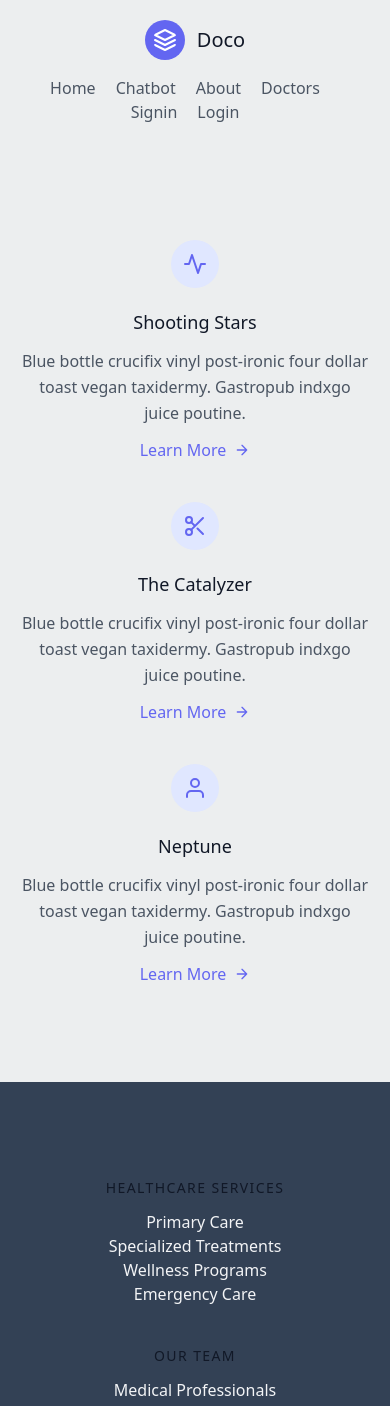
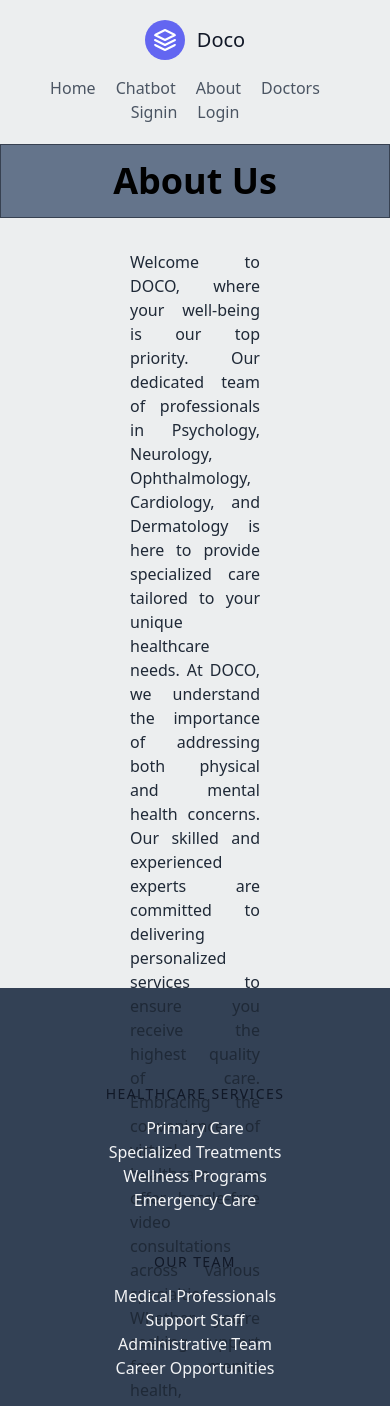
Before and after one commit to asifrahaman13/healthcare, a Next.js app in the folder frontend/: page /about in a window 390 px wide. Shown: the top 1406 px of the page. Built offline with nearby package versions, Linux system fonts and the light colour scheme.

Commit message:
WIP: Updated the UI design

```diff
--- a/frontend/components/Services.jsx
+++ b/frontend/components/Services.jsx
@@ -37,12 +37,13 @@ const Services = () => {
               </div>
               <div class="flex-grow">
                 <h2 class="text-gray-900 text-lg title-font font-medium mb-3">
-                  Shooting Stars
+             Specialized Doctors
                 </h2>
                 <p class="leading-relaxed text-base">
-                  Blue bottle crucifix vinyl post-ironic four dollar toast vegan
-                  taxidermy. Gastropub indxgo juice poutine, ramps microdosing
-                  banh mi pug VHS try-hard.
+
+             Discover specialized care with our expert team in Psychology, Neurology, Ophthalmology, Cardiology, and Dermatology.
+             From mental health to skin concerns, our skilled professionals prioritize your well-being.
+              Benefit from personalized services addressing your unique healthcare needs.
                 </p>
                 <a class="mt-3 text-indigo-500 inline-flex items-center">
                   Learn More
@@ -78,12 +79,11 @@ const Services = () => {
               </div>
               <div class="flex-grow">
                 <h2 class="text-gray-900 text-lg title-font font-medium mb-3">
-                  The Catalyzer
+                 Expert Guidance through Video Interactions
                 </h2>
                 <p class="leading-relaxed text-base">
-                  Blue bottle crucifix vinyl post-ironic four dollar toast vegan
-                  taxidermy. Gastropub indxgo juice poutine, ramps microdosing
-                  banh mi pug VHS try-hard.
+               Ease into virtual healthcare! Our platform offers hassle-free video consultations for mental health, neurology, eye, heart, and skin issues.
+               Prioritizing your well-being, we bring expert advice to your space through seamless video interactions.
                 </p>
                 <a class="mt-3 text-indigo-500 inline-flex items-center">
                   Learn More
@@ -118,12 +118,12 @@ const Services = () => {
               </div>
               <div class="flex-grow">
                 <h2 class="text-gray-900 text-lg title-font font-medium mb-3">
-                  Neptune
+                  Unique Chatbot
                 </h2>
                 <p class="leading-relaxed text-base">
-                  Blue bottle crucifix vinyl post-ironic four dollar toast vegan
-                  taxidermy. Gastropub indxgo juice poutine, ramps microdosing
-                  banh mi pug VHS try-hard.
+              Experience the power of precision in our application's chat feature!
+              Enjoy swift responses with minimal delay and optimal latency, ensuring you receive direct and to-the-point answers.
+              Our chat capability guarantees a seamless and efficient interaction for a more engaging experience.
                 </p>
                 <a class="mt-3 text-indigo-500 inline-flex items-center">
                   Learn More
--- a/frontend/pages/about/index.jsx
+++ b/frontend/pages/about/index.jsx
@@ -1,133 +1,166 @@
+// import React from "react";
+
+// const index = () => {
+//   return (
+//     <>
+//       {/* <section class="text-gray-600 body-font">
+//         <div class="container px-5 py-24 mx-auto flex flex-wrap">
+//           <div class="flex flex-col flex-wrap lg:py-6 -mb-10 lg:w-1/2 lg:pl-12 lg:text-left text-center">
+//             <div class="flex flex-col mb-10 lg:items-start items-center">
+//               <div class="w-12 h-12 inline-flex items-center justify-center rounded-full bg-indigo-100 text-indigo-500 mb-5">
+//                 <svg
+//                   fill="none"
+//                   stroke="currentColor"
+//                   stroke-linecap="round"
+//                   stroke-linejoin="round"
+//                   stroke-width="2"
+//                   class="w-6 h-6"
+//                   viewBox="0 0 24 24"
+//                 >
+//                   <path d="M22 12h-4l-3 9L9 3l-3 9H2"></path>
+//                 </svg>
+//               </div>
+//               <div class="flex-grow">
+//                 <h2 class="text-gray-900 text-lg title-font font-medium mb-3">
+//                 Specialized Doctors
+//                 </h2>
+//                 <p class="leading-relaxed text-base">
+//                      "Explore a wealth of expertise with our services!
+//                       Our team comprises skilled doctors specializing in Psychology, Neurology, Ophthalmology, Cardiology, and Dermatology.
+//                        Whether you require support for mental health, neurological conditions, eye care, heart issues, or skin health, our professionals are dedicated to your well-being.
+//                        We offer a range of specialized services tailored to address your unique healthcare needs, ensuring personalized care and attention."
+//                 </p>
+//                 <a class="mt-3 text-indigo-500 inline-flex items-center">
+//                   Learn More
+//                   <svg
+//                     fill="none"
+//                     stroke="currentColor"
+//                     stroke-linecap="round"
+//                     stroke-linejoin="round"
+//                     stroke-width="2"
+//                     class="w-4 h-4 ml-2"
+//                     viewBox="0 0 24 24"
+//                   >
+//                     <path d="M5 12h14M12 5l7 7-7 7"></path>
+//                   </svg>
+//                 </a>
+//               </div>
+//             </div>
+//             <div class="flex flex-col mb-10 lg:items-start items-center">
+//               <div class="w-12 h-12 inline-flex items-center justify-center rounded-full bg-indigo-100 text-indigo-500 mb-5">
+//                 <svg
+//                   fill="none"
+//                   stroke="currentColor"
+//                   stroke-linecap="round"
+//                   stroke-linejoin="round"
+//                   stroke-width="2"
+//                   class="w-6 h-6"
+//                   viewBox="0 0 24 24"
+//                 >
+//                   <circle cx="6" cy="6" r="3"></circle>
+//                   <circle cx="6" cy="18" r="3"></circle>
+//                   <path d="M20 4L8.12 15.88M14.47 14.48L20 20M8.12 8.12L12 12"></path>
+//                 </svg>
+//               </div>
+//               <div class="flex-grow">
+//                 <h2 class="text-gray-900 text-lg title-font font-medium mb-3">
+//                  Expert Guidance through Video Interactions
+//                 </h2>
+//                 <p class="leading-relaxed text-base">
+
+//               "Connect with our doctors through video for hassle-free healthcare! Our platform makes virtual consultations easy, offering expert advice on mental health, neurology, eye, heart, and skin issues.
+//               Discuss your unique needs from the comfort of your space. We prioritize your well-being, providing personalized and convenient healthcare solutions through seamless video interactions."
+//                 </p>
+//                 <a class="mt-3 text-indigo-500 inline-flex items-center">
+//                   Learn More
+//                   <svg
+//                     fill="none"
+//                     stroke="currentColor"
+//                     stroke-linecap="round"
+//                     stroke-linejoin="round"
+//                     stroke-width="2"
+//                     class="w-4 h-4 ml-2"
+//                     viewBox="0 0 24 24"
+//                   >
+//                     <path d="M5 12h14M12 5l7 7-7 7"></path>
+//                   </svg>
+//                 </a>
+//               </div>
+//             </div>
+//             <div class="flex flex-col mb-10 lg:items-start items-center">
+//               <div class="w-12 h-12 inline-flex items-center justify-center rounded-full bg-indigo-100 text-indigo-500 mb-5">
+//                 <svg
+//                   fill="none"
+//                   stroke="currentColor"
+//                   stroke-linecap="round"
+//                   stroke-linejoin="round"
+//                   stroke-width="2"
+//                   class="w-6 h-6"
+//                   viewBox="0 0 24 24"
+//                 >
+//                   <path d="M20 21v-2a4 4 0 00-4-4H8a4 4 0 00-4 4v2"></path>
+//                   <circle cx="12" cy="7" r="4"></circle>
+//                 </svg>
+//               </div>
+//               <div class="flex-grow">
+//                 <h2 class="text-gray-900 text-lg title-font font-medium mb-3">
+//                   Neptune
+//                 </h2>
+//                 <p class="leading-relaxed text-base">
+//                   Blue bottle crucifix vinyl post-ironic four dollar toast vegan
+//                   taxidermy. Gastropub indxgo juice poutine.
+//                 </p>
+//                 <a class="mt-3 text-indigo-500 inline-flex items-center">
+//                   Learn More
+//                   <svg
+//                     fill="none"
+//                     stroke="currentColor"
+//                     stroke-linecap="round"
+//                     stroke-linejoin="round"
+//                     stroke-width="2"
+//                     class="w-4 h-4 ml-2"
+//                     viewBox="0 0 24 24"
+//                   >
+//                     <path d="M5 12h14M12 5l7 7-7 7"></path>
+//                   </svg>
+//                 </a>
+//               </div>
+//             </div>
+//           </div>
+//         </div>
+//       </section> */}
+//     <div>About us</div>
+//     <div>
+//       Welcome to DOCO, where your well-being is our top priority. Our dedicated team of professionals in Psychology, Neurology, Ophthalmology, Cardiology, and Dermatology is here to provide specialized care tailored to your unique healthcare needs.
+// At DOCO, we understand the importance of addressing both physical and mental health concerns. Our skilled and experienced experts are committed to delivering personalized services to ensure you receive the highest quality of care.
+// Embracing the convenience of virtual healthcare, we offer hassle-free video consultations across various specialties. Whether you're seeking support for mental health, neurological concerns, eye issues, heart conditions, or dermatological issues, our platform allows you to connect with our expert team from the comfort of your own space.
+// Experience the power of precision with our application's chat feature. We prioritize efficiency and direct communication, providing swift responses with minimal delay and optimal latency. Our chat capability is designed to offer a seamless and engaging interaction, ensuring you receive the information you need without any hassle.
+// At DOCO, we believe in making healthcare accessible and convenient without compromising on quality. Our commitment to your well-being is reflected in every aspect of our services, from expert consultations to responsive chat interactions.
+// Discover a new level of healthcare with DOCO. Your journey to optimal health starts here.
+//     </div>
+//     </>
+//   );
+// };
+
+// export default index;
 import React from "react";
 
-const index = () => {
+const Index = () => {
   return (
-    <>
-      <section class="text-gray-600 body-font">
-        <div class="container px-5 py-24 mx-auto flex flex-wrap">
-          <div class="flex flex-col flex-wrap lg:py-6 -mb-10 lg:w-1/2 lg:pl-12 lg:text-left text-center">
-            <div class="flex flex-col mb-10 lg:items-start items-center">
-              <div class="w-12 h-12 inline-flex items-center justify-center rounded-full bg-indigo-100 text-indigo-500 mb-5">
-                <svg
-                  fill="none"
-                  stroke="currentColor"
-                  stroke-linecap="round"
-                  stroke-linejoin="round"
-                  stroke-width="2"
-                  class="w-6 h-6"
-                  viewBox="0 0 24 24"
-                >
-                  <path d="M22 12h-4l-3 9L9 3l-3 9H2"></path>
-                </svg>
-              </div>
-              <div class="flex-grow">
-                <h2 class="text-gray-900 text-lg title-font font-medium mb-3">
-                  Shooting Stars
-                </h2>
-                <p class="leading-relaxed text-base">
-                  Blue bottle crucifix vinyl post-ironic four dollar toast vegan
-                  taxidermy. Gastropub indxgo juice poutine.
-                </p>
-                <a class="mt-3 text-indigo-500 inline-flex items-center">
-                  Learn More
-                  <svg
-                    fill="none"
-                    stroke="currentColor"
-                    stroke-linecap="round"
-                    stroke-linejoin="round"
-                    stroke-width="2"
-                    class="w-4 h-4 ml-2"
-                    viewBox="0 0 24 24"
-                  >
-                    <path d="M5 12h14M12 5l7 7-7 7"></path>
-                  </svg>
-                </a>
-              </div>
-            </div>
-            <div class="flex flex-col mb-10 lg:items-start items-center">
-              <div class="w-12 h-12 inline-flex items-center justify-center rounded-full bg-indigo-100 text-indigo-500 mb-5">
-                <svg
-                  fill="none"
-                  stroke="currentColor"
-                  stroke-linecap="round"
-                  stroke-linejoin="round"
-                  stroke-width="2"
-                  class="w-6 h-6"
-                  viewBox="0 0 24 24"
-                >
-                  <circle cx="6" cy="6" r="3"></circle>
-                  <circle cx="6" cy="18" r="3"></circle>
-                  <path d="M20 4L8.12 15.88M14.47 14.48L20 20M8.12 8.12L12 12"></path>
-                </svg>
-              </div>
-              <div class="flex-grow">
-                <h2 class="text-gray-900 text-lg title-font font-medium mb-3">
-                  The Catalyzer
-                </h2>
-                <p class="leading-relaxed text-base">
-                  Blue bottle crucifix vinyl post-ironic four dollar toast vegan
-                  taxidermy. Gastropub indxgo juice poutine.
-                </p>
-                <a class="mt-3 text-indigo-500 inline-flex items-center">
-                  Learn More
-                  <svg
-                    fill="none"
-                    stroke="currentColor"
-                    stroke-linecap="round"
-                    stroke-linejoin="round"
-                    stroke-width="2"
-                    class="w-4 h-4 ml-2"
-                    viewBox="0 0 24 24"
-                  >
-                    <path d="M5 12h14M12 5l7 7-7 7"></path>
-                  </svg>
-                </a>
-              </div>
-            </div>
-            <div class="flex flex-col mb-10 lg:items-start items-center">
-              <div class="w-12 h-12 inline-flex items-center justify-center rounded-full bg-indigo-100 text-indigo-500 mb-5">
-                <svg
-                  fill="none"
-                  stroke="currentColor"
-                  stroke-linecap="round"
-                  stroke-linejoin="round"
-                  stroke-width="2"
-                  class="w-6 h-6"
-                  viewBox="0 0 24 24"
-                >
-                  <path d="M20 21v-2a4 4 0 00-4-4H8a4 4 0 00-4 4v2"></path>
-                  <circle cx="12" cy="7" r="4"></circle>
-                </svg>
-              </div>
-              <div class="flex-grow">
-                <h2 class="text-gray-900 text-lg title-font font-medium mb-3">
-                  Neptune
-                </h2>
-                <p class="leading-relaxed text-base">
-                  Blue bottle crucifix vinyl post-ironic four dollar toast vegan
-                  taxidermy. Gastropub indxgo juice poutine.
-                </p>
-                <a class="mt-3 text-indigo-500 inline-flex items-center">
-                  Learn More
-                  <svg
-                    fill="none"
-                    stroke="currentColor"
-                    stroke-linecap="round"
-                    stroke-linejoin="round"
-                    stroke-width="2"
-                    class="w-4 h-4 ml-2"
-                    viewBox="0 0 24 24"
-                  >
-                    <path d="M5 12h14M12 5l7 7-7 7"></path>
-                  </svg>
-                </a>
-              </div>
-            </div>
-          </div>
+    <div className="flex  justify-center h-screen my-100px">
+      <div className="text-center">
+        <div>
+          <h1 className="text-4xl font-bold mb-8 border border-gray-700 p-4 bg-slate-500">About Us</h1>
+          <p className="text-gray-800 h-1  mx-auto text-justify items-center w-1/3">
+            Welcome to DOCO, where your well-being is our top priority. Our dedicated team of professionals in Psychology, Neurology, Ophthalmology, Cardiology, and Dermatology is here to provide specialized care tailored to your unique healthcare needs. At DOCO, we understand the importance of addressing both physical and mental health concerns. Our skilled and experienced experts are committed to delivering personalized services to ensure you receive the highest quality of care.
+            Embracing the convenience of virtual healthcare, we offer hassle-free video consultations across various specialties. Whether you're seeking support for mental health, neurological concerns, eye issues, heart conditions, or dermatological issues, our platform allows you to connect with our expert team from the comfort of your own space.
+            Experience the power of precision with our application's chat feature. We prioritize efficiency and direct communication, providing swift responses with minimal delay and optimal latency. Our chat capability is designed to offer a seamless and engaging interaction, ensuring you receive the information you need without any hassle.
+            At DOCO, we believe in making healthcare accessible and convenient without compromising on quality. Our commitment to your well-being is reflected in every aspect of our services, from expert consultations to responsive chat interactions. Discover a new level of healthcare with DOCO. Your journey to optimal health starts here.
+          </p>
         </div>
-      </section>
-    </>
+      </div>
+    </div>
   );
 };
 
-export default index;
+export default Index;
```
Also changed, not shown: frontend/pages/index.jsx (+17 -16 lines), frontend/hooks/useSocket.js (line endings or trailing spaces).
